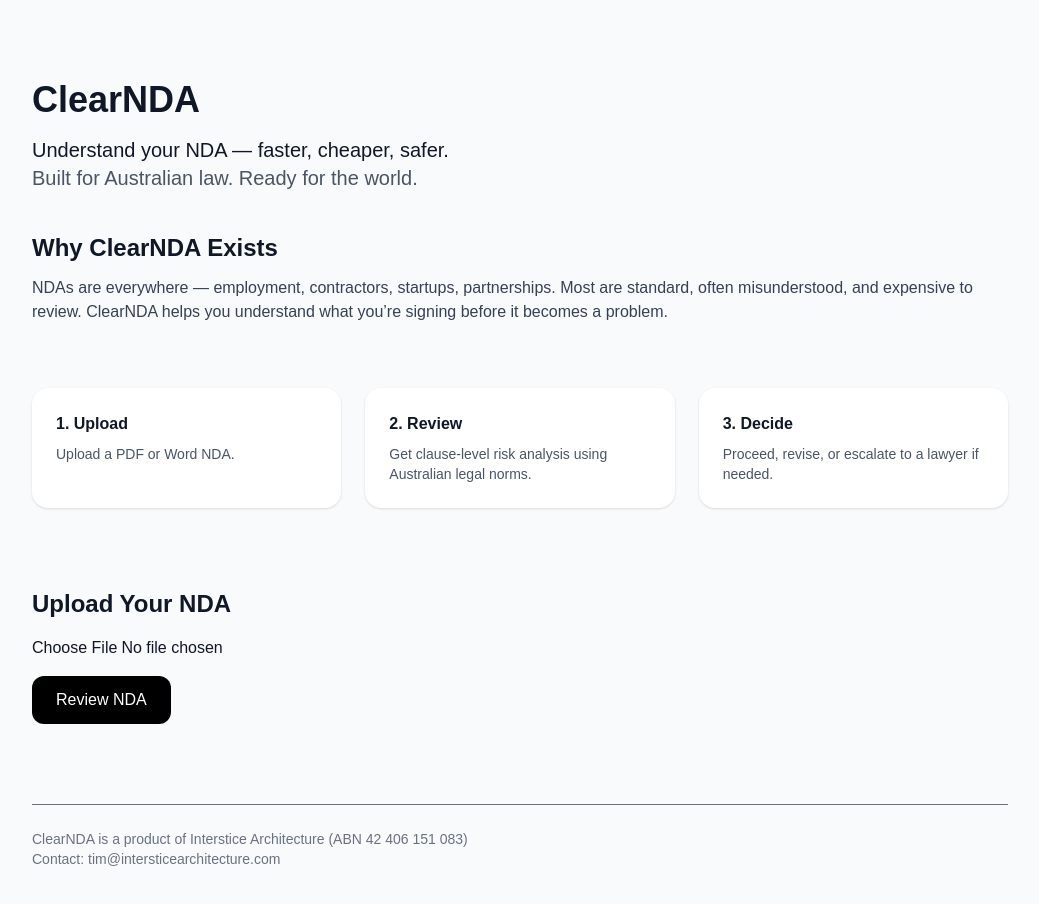
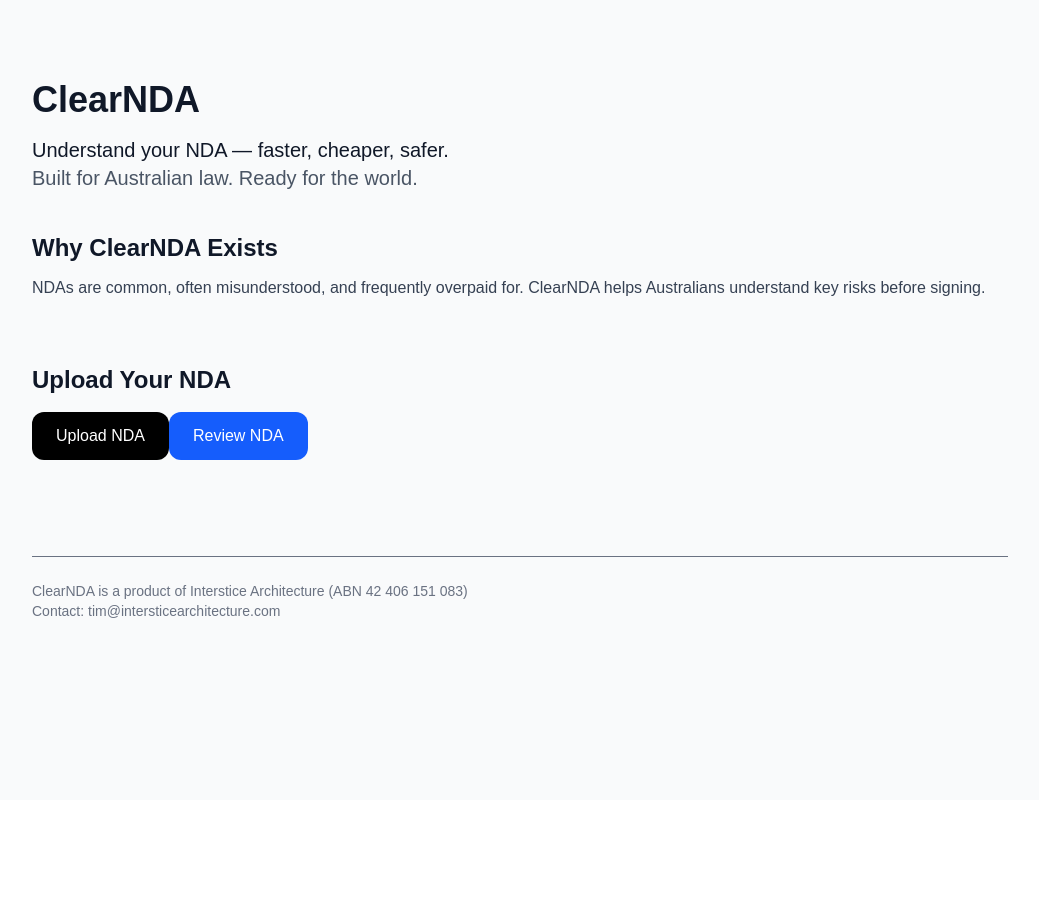
Before and after one commit to d3t0x-code/ClearNDA, a Next.js app: page / in a window 1280 px wide. Shown: the top 904 px of the page, without its empty margins (120-1159 px from the left). After the commit the page ends 800 px from the top, so only its background shows below. Built offline with nearby package versions, Linux system fonts and the light colour scheme.

Commit message:
Improve upload UX, use real NDA text, refine AU rules, add preliminary notice

```diff
--- a/app/page.tsx
+++ b/app/page.tsx
@@ -1,27 +1,173 @@
 'use client';
+
 export const dynamic = 'force-dynamic';
 
+import { useState } from 'react';
 
-import { useState } from "react";
+/* =========================
+   Types
+========================= */
+
+type NDARiskLevel = 'LOW' | 'MEDIUM' | 'HIGH';
+
+type NDAClauseResult = {
+  name: string;
+  risk: NDARiskLevel;
+  explanation: string;
+};
+
+type NDAEvaluationResult = {
+  overallRisk: NDARiskLevel;
+  summary: string;
+  clauses: NDAClauseResult[];
+};
+
+/* =========================
+   Deterministic NDA Engine
+   (Australia-first)
+========================= */
+
+function evaluateNDA(text: string): NDAEvaluationResult {
+  const clauses: NDAClauseResult[] = [];
+  const lowerText = text.toLowerCase();
+
+  // Confidential information definition
+  if (lowerText.includes('confidential information')) {
+    clauses.push({
+      name: 'Confidential Information Definition',
+      risk: 'MEDIUM',
+      explanation:
+        'The definition of confidential information appears broad, which can create uncertainty about what information is protected.'
+    });
+  }
+
+  // Indefinite / perpetual obligations
+  if (
+    lowerText.includes('indefinite') ||
+    lowerText.includes('perpetual') ||
+    lowerText.includes('in perpetuity')
+  ) {
+    clauses.push({
+      name: 'Term & Survival',
+      risk: 'HIGH',
+      explanation:
+        'Confidentiality obligations appear to apply indefinitely. In Australia, perpetual confidentiality is uncommon outside of trade secrets.'
+    });
+  }
+
+  // Restraint / non-compete
+  if (
+    lowerText.includes('restraint of trade') ||
+    lowerText.includes('non-compete') ||
+    lowerText.includes('non compete')
+  ) {
+    clauses.push({
+      name: 'Restraint / Non-Compete',
+      risk: 'HIGH',
+      explanation:
+        'The agreement appears to include restraint-style obligations, which may be unenforceable in Australia but still costly to dispute.'
+    });
+  }
+
+  // Governing law (Australia)
+  if (
+    lowerText.includes('laws of australia') ||
+    lowerText.includes('laws of new south wales')
+  ) {
+    clauses.push({
+      name: 'Governing Law (Australia)',
+      risk: 'LOW',
+      explanation:
+        'The agreement is governed by Australian law, which is appropriate for Australian parties.'
+    });
+  }
+
+  // Executed as a deed
+  if (lowerText.includes('executed as a deed')) {
+    clauses.push({
+      name: 'Executed as a Deed',
+      risk: 'MEDIUM',
+      explanation:
+        'Execution as a deed can extend limitation periods and increase legal exposure under Australian law.'
+    });
+  }
+
+  // Injunctive relief
+  if (lowerText.includes('injunctive relief')) {
+    clauses.push({
+      name: 'Injunctive Relief',
+      risk: 'MEDIUM',
+      explanation:
+        'The agreement allows injunctive relief, enabling urgent court action without proving loss.'
+    });
+  }
+
+  let overallRisk: NDARiskLevel = 'LOW';
+  if (clauses.some(c => c.risk === 'HIGH')) overallRisk = 'HIGH';
+  else if (clauses.length >= 2) overallRisk = 'MEDIUM';
+
+  return {
+    overallRisk,
+    summary:
+      'This assessment is a high-level, automated review based on common Australian NDA risk patterns.',
+    clauses
+  };
+}
+
+/* =========================
+   File Text Extraction
+========================= */
+
+async function extractTextFromFile(file: File): Promise<string> {
+  if (file.type === 'text/plain') {
+    return await file.text();
+  }
+
+  if (file.type === 'application/pdf') {
+    const pdfjsLib = await import('pdfjs-dist');
+    const buffer = await file.arrayBuffer();
+    const pdf = await pdfjsLib.getDocument({ data: buffer }).promise;
+
+    let text = '';
+    for (let i = 1; i <= pdf.numPages; i++) {
+      const page = await pdf.getPage(i);
+      const content = await page.getTextContent();
+      text += content.items.map((item: any) => item.str).join(' ');
+    }
+    return text;
+  }
+
+  return '';
+}
+
+/* =========================
+   Page Component
+========================= */
 
 export default function ClearNDA() {
   const [file, setFile] = useState<File | null>(null);
-  const [result, setResult] = useState<any>(null);
+  const [fileName, setFileName] = useState<string | null>(null);
+  const [result, setResult] = useState<NDAEvaluationResult | null>(null);
 
- const handleFileUpload = (e: React.FormEvent) => {
-  e.preventDefault();
-  if (!file) return;
+  const handleFileUpload = async (e: React.FormEvent) => {
+    e.preventDefault();
+    if (!file) return;
 
-  // TEMP: Australian placeholder NDA text until parsing is added
-  const sampleNDAText = `
-    This Non-Disclosure Agreement is made under the laws of New South Wales, Australia.
-    The receiving party agrees to keep all confidential information confidential.
-    Confidentiality obligations apply indefinitely unless otherwise agreed.
-  `;
+    const text = await extractTextFromFile(file);
 
-  const result = evaluateNDA(sampleNDAText);
-  setResult(result);
-};
+    if (!text || text.length < 50) {
+      setResult({
+        overallRisk: 'MEDIUM',
+        summary:
+          'We could not confidently extract readable text from this document. Please upload a text-based PDF or Word document.',
+        clauses: []
+      });
+      return;
+    }
+
+    const evaluation = evaluateNDA(text);
+    setResult(evaluation);
+  };
 
   return (
     <main className="min-h-screen bg-gray-50 text-gray-900">
@@ -40,48 +186,44 @@ export default function ClearNDA() {
         <section className="mb-16">
           <h2 className="text-2xl font-semibold mb-3">Why ClearNDA Exists</h2>
           <p className="text-gray-700">
-            NDAs are everywhere — employment, contractors, startups, partnerships.
-            Most are standard, often misunderstood, and expensive to review.
-            ClearNDA helps you understand what you’re signing before it becomes a problem.
+            NDAs are common, often misunderstood, and frequently overpaid for.
+            ClearNDA helps Australians understand key risks before signing.
           </p>
         </section>
 
-        {/* HOW IT WORKS */}
-        <section className="mb-20 grid md:grid-cols-3 gap-6">
-          <div className="bg-white p-6 rounded-2xl shadow">
-            <h3 className="font-semibold mb-2">1. Upload</h3>
-            <p className="text-sm text-gray-600">
-              Upload a PDF or Word NDA.
-            </p>
-          </div>
-          <div className="bg-white p-6 rounded-2xl shadow">
-            <h3 className="font-semibold mb-2">2. Review</h3>
-            <p className="text-sm text-gray-600">
-              Get clause-level risk analysis using Australian legal norms.
-            </p>
-          </div>
-          <div className="bg-white p-6 rounded-2xl shadow">
-            <h3 className="font-semibold mb-2">3. Decide</h3>
-            <p className="text-sm text-gray-600">
-              Proceed, revise, or escalate to a lawyer if needed.
-            </p>
-          </div>
-        </section>
-
-        {/* UPLOAD UI */}
+        {/* UPLOAD */}
         <section className="mb-20">
           <h2 className="text-2xl font-semibold mb-4">Upload Your NDA</h2>
-          <form onSubmit={handleFileUpload}>
+
+          <form onSubmit={handleFileUpload} className="space-y-4">
             <input
+              id="nda-upload"
               type="file"
-              accept=".pdf,.doc,.docx"
-              onChange={(e) => setFile(e.target.files?.[0] || null)}
-              className="mb-4"
+              accept=".pdf,.txt"
+              className="hidden"
+              onChange={(e) => {
+                const f = e.target.files?.[0] || null;
+                setFile(f);
+                setFileName(f ? f.name : null);
+              }}
             />
-            <br />
+
+            <label
+              htmlFor="nda-upload"
+              className="inline-block px-6 py-3 bg-black text-white rounded-xl cursor-pointer hover:bg-gray-800"
+            >
+              Upload NDA
+            </label>
+
+            {fileName && (
+              <p className="text-sm text-gray-600">
+                Selected file: <strong>{fileName}</strong>
+              </p>
+            )}
+
             <button
               type="submit"
-              className="px-6 py-3 bg-black text-white rounded-xl"
+              className="px-6 py-3 bg-blue-600 text-white rounded-xl hover:bg-blue-700"
             >
               Review NDA
             </button>
@@ -91,6 +233,14 @@ export default function ClearNDA() {
         {/* RESULTS */}
         {result && (
           <section className="bg-white p-6 rounded-2xl shadow mb-20">
+
+            {/* PRELIMINARY NOTICE */}
+            <div className="mb-6 p-4 border border-yellow-300 bg-yellow-50 rounded-xl text-sm text-yellow-800">
+              <strong>Preliminary Review Notice:</strong> This is an automated,
+              high-level assessment based on common Australian NDA patterns.
+              It is not legal advice.
+            </div>
+
             <h2 className="text-2xl font-semibold mb-2">Review Summary</h2>
             <p className="mb-2">
               <strong>Overall Risk:</strong> {result.overallRisk}
@@ -99,7 +249,7 @@ export default function ClearNDA() {
 
             <h3 className="text-xl font-semibold mb-3">Clause Breakdown</h3>
             <ul className="space-y-4">
-              {result.clauses.map((clause: any, idx: number) => (
+              {result.clauses.map((clause, idx) => (
                 <li key={idx} className="border p-4 rounded-xl">
                   <p className="font-semibold">
                     {clause.name} — {clause.risk}
@@ -123,98 +273,3 @@ export default function ClearNDA() {
     </main>
   );
 }
-type NDARiskLevel = "LOW" | "MEDIUM" | "HIGH";
-
-type NDAClauseResult = {
-  name: string;
-  risk: NDARiskLevel;
-  explanation: string;
-};
-
-type NDAEvaluationResult = {
-  overallRisk: NDARiskLevel;
-  summary: string;
-  clauses: NDAClauseResult[];
-};
-
-/**
- * Deterministic NDA risk evaluation (Australia-first).
- *
- * IMPORTANT:
- * - Not wired into UI yet
- * - No AI
- * - No side effects
- * - Pure function
- */
-function evaluateNDA(text: string): NDAEvaluationResult {
-  const clauses: NDAClauseResult[] = [];
-
-  const lowerText = text.toLowerCase();
-
-  // Confidential information definition (broad check)
-  if (lowerText.includes("confidential information")) {
-    clauses.push({
-      name: "Confidential Information Definition",
-      risk: "MEDIUM",
-      explanation:
-        "The definition of confidential information appears broad. Broad definitions can create uncertainty about what information is protected."
-    });
-  }
-
-  // Perpetual or indefinite term
-  if (
-    lowerText.includes("perpetual") ||
-    lowerText.includes("indefinite") ||
-    lowerText.includes("in perpetuity")
-  ) {
-    clauses.push({
-      name: "Term & Survival",
-      risk: "HIGH",
-      explanation:
-        "Confidentiality obligations appear to apply indefinitely. In Australia, perpetual confidentiality is uncommon outside of trade secrets."
-    });
-  }
-
-  // Non-compete / restraint language
-  if (
-    lowerText.includes("non-compete") ||
-    lowerText.includes("non compete") ||
-    lowerText.includes("restraint of trade")
-  ) {
-    clauses.push({
-      name: "Restraint / Non-Compete",
-      risk: "HIGH",
-      explanation:
-        "The NDA appears to include restraint-style obligations. Such clauses may be unenforceable in Australia but can still be costly to dispute."
-    });
-  }
-
-  // Governing law outside Australia
-  if (
-    lowerText.includes("governed by the laws of") &&
-    !lowerText.includes("australia")
-  ) {
-    clauses.push({
-      name: "Governing Law",
-      risk: "MEDIUM",
-      explanation:
-        "The NDA appears to be governed by non-Australian law, which can increase cost and complexity for Australian parties."
-    });
-  }
-
-  // Overall risk calculation
-  let overallRisk: NDARiskLevel = "LOW";
-
-  if (clauses.some((c) => c.risk === "HIGH")) {
-    overallRisk = "HIGH";
-  } else if (clauses.length >= 2) {
-    overallRisk = "MEDIUM";
-  }
-
-  return {
-    overallRisk,
-    summary:
-      "This assessment is based on common NDA risk patterns using Australian legal principles. Some clauses may warrant closer review.",
-    clauses
-  };
-}
```
